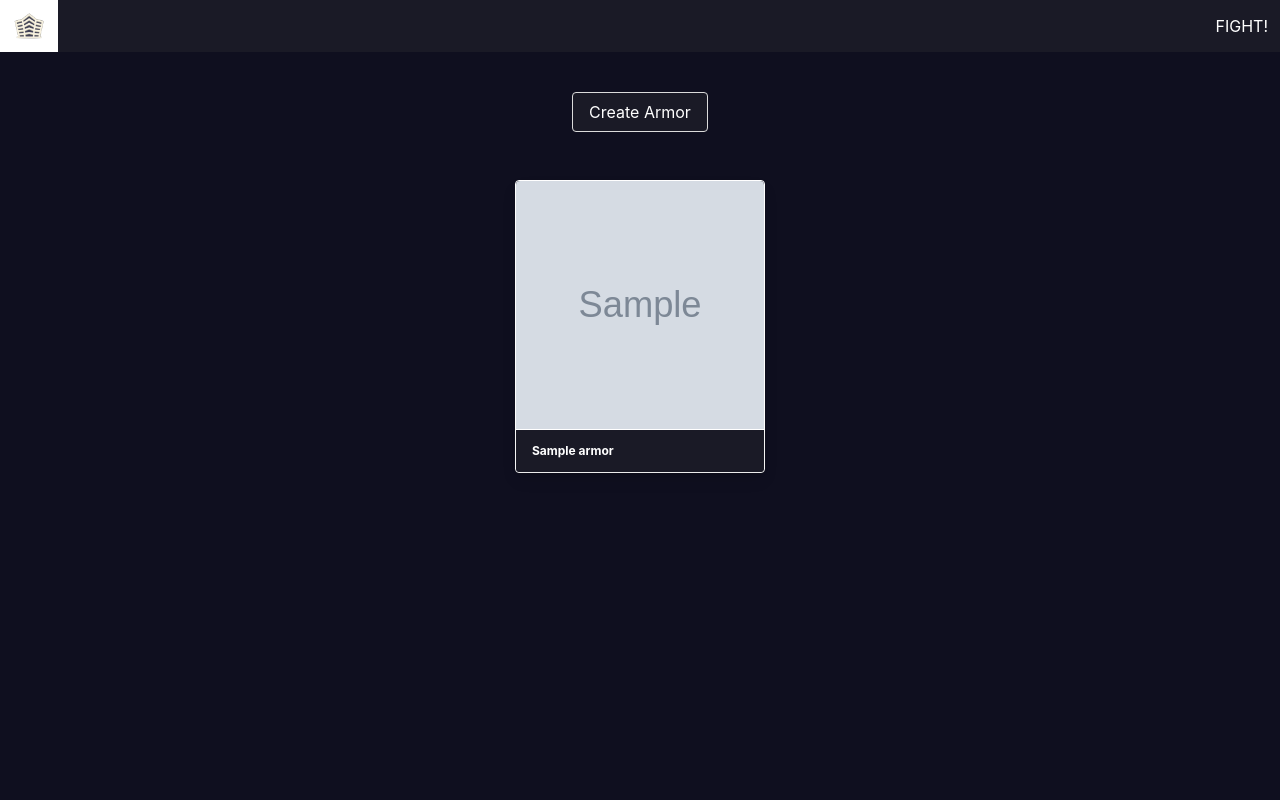
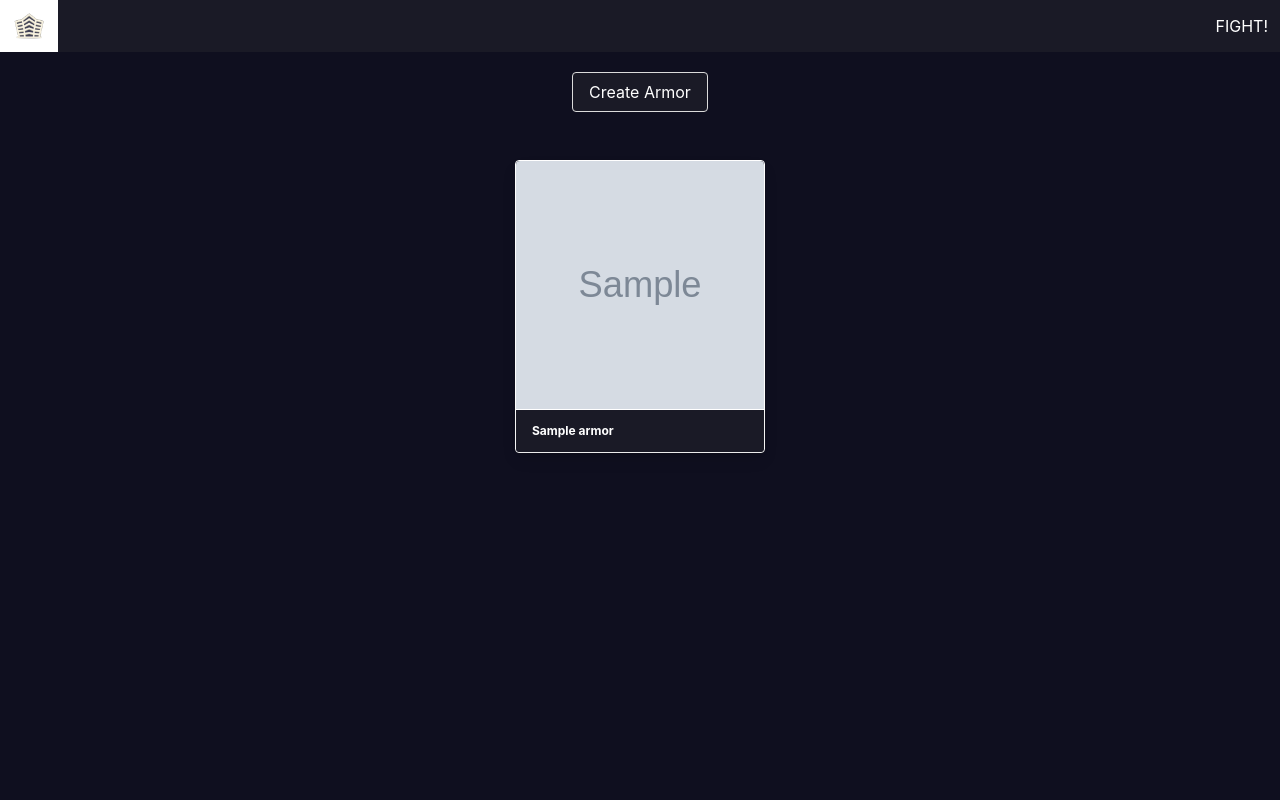
Before and after one commit to TyKirkland/Capstone_Project, a Django app: page /armor/ in a window 1280 px wide. Run offline with Django 4.2, Linux system fonts and the light colour scheme; tables that the repository leaves empty hold one stand-in row (values such as "Sample post"); grey boxes marked "Sample" are stand-in pictures.

Commit message:
styling pretty much complete

```diff
--- a/main_app/static/scripts/main.js
+++ b/main_app/static/scripts/main.js
@@ -577,18 +577,34 @@ document.addEventListener("DOMContentLoaded", function() {
             // defensive numbers
             let defenderMagicDefense = parseInt(opponent.magic_defense)
 
+            let spell_damage = water_damage + earth_damage + fire_damage + air_damage
+            spell_damage -= defenderMagicDefense
+
+            if(spell_damage < 0){
+                spell_damage = 0
+            }
+
+            if(spell_damage == 0){
+                spellElement3.textContent = `${opponent.name} completely blocks the damage with his magic defense!`;
+                spellElement3.style.color = "blue";
+            }
+            else{
+                spellElement3.textContent = `${opponent.name} takes ${spell_damage} damage!`;
+                spellElement3.style.color = "red";
+            }
+
             spellElement1.textContent = `${this.name} casts ${name}!`;
             spellElement2.textContent = `${on_use}`
-            spellElement3.textContent = `${opponent.name} takes ${water_damage + earth_damage + fire_damage + air_damage} damage!`;
             spellElement2.style.color = "plum";
-            spellElement3.style.color = "red";
             battleResultsElement.prepend(spellElement3);
             battleResultsElement.prepend(spellElement2);
             battleResultsElement.prepend(spellElement1);
             battleResultsElement.prepend(spellbr1);
             battleResultsElement.prepend(spellbr2);
             battleResultsElement.prepend(spellbr3);
-
+            opponent.health -= spell_damage
+            let defenderHealthElement = document.getElementById(opponent.character_id);
+            defenderHealthElement.textContent = `${opponent.health} Health`;
         }
     }
 
--- a/main_app/static/styles/main.css
+++ b/main_app/static/styles/main.css
@@ -3,6 +3,7 @@ body {
   background-color: rgb(15, 15, 31);
   color: #ffffff;
     min-height: 100vh;
+    padding-bottom: 50px;
   }
 
   .navbarcolor {
@@ -17,7 +18,7 @@ body {
   }
 
   .container {
-    padding: 40px;
+    padding-top: 20px;
     padding-right: 0;
     padding-left: 0;
   }
@@ -167,6 +168,7 @@ body {
   align-items: center;
   margin-left: 45px;
   margin-right: 45px;
+  margin-top: -35px;
 }
 
 #character1,
@@ -181,6 +183,9 @@ body {
   max-width: 400px;
   overflow-y: auto;
   padding: 50px;
+  padding-top: 35px;
+  padding-bottom: 75px;
+  margin-top: 20px;
   list-style-type: none;
   display: flex;
   flex-direction: column;
```
Also changed, not shown: main_app/templates/character_battle.html (+1 -1 lines).
